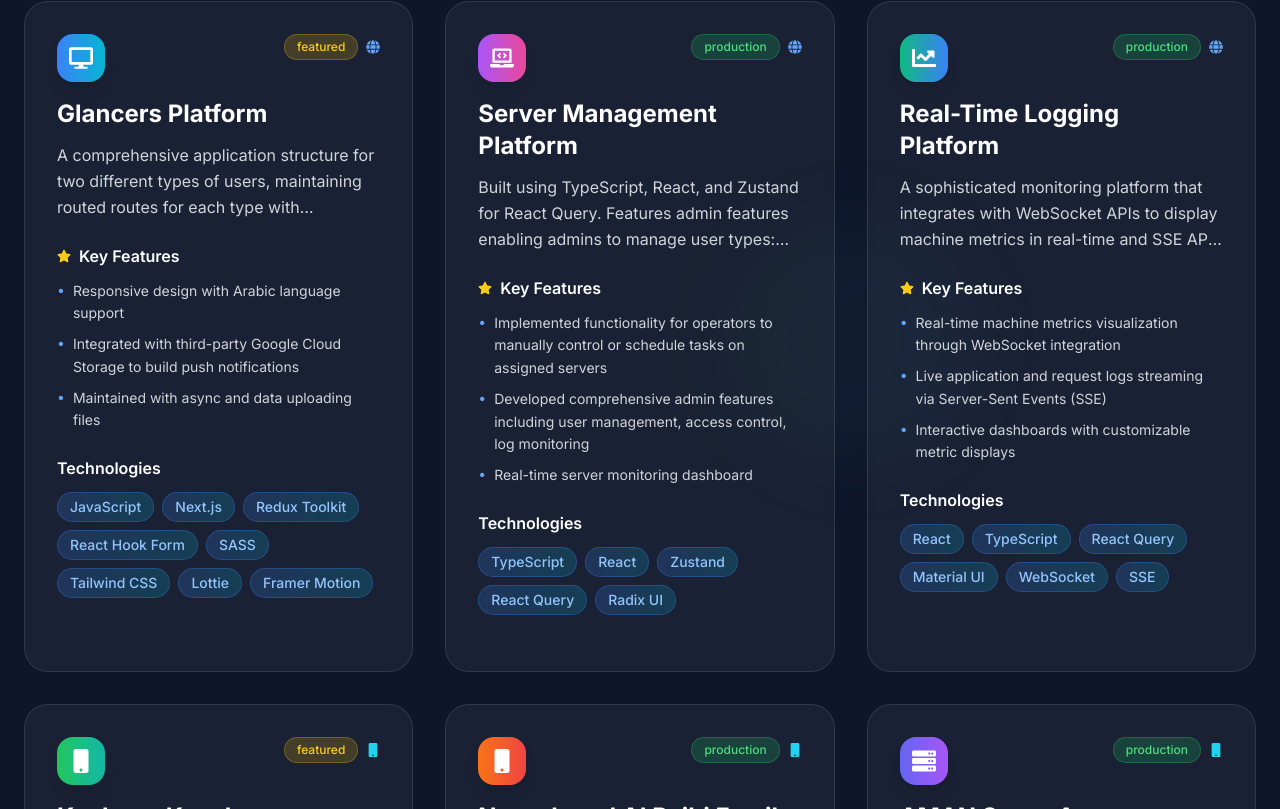
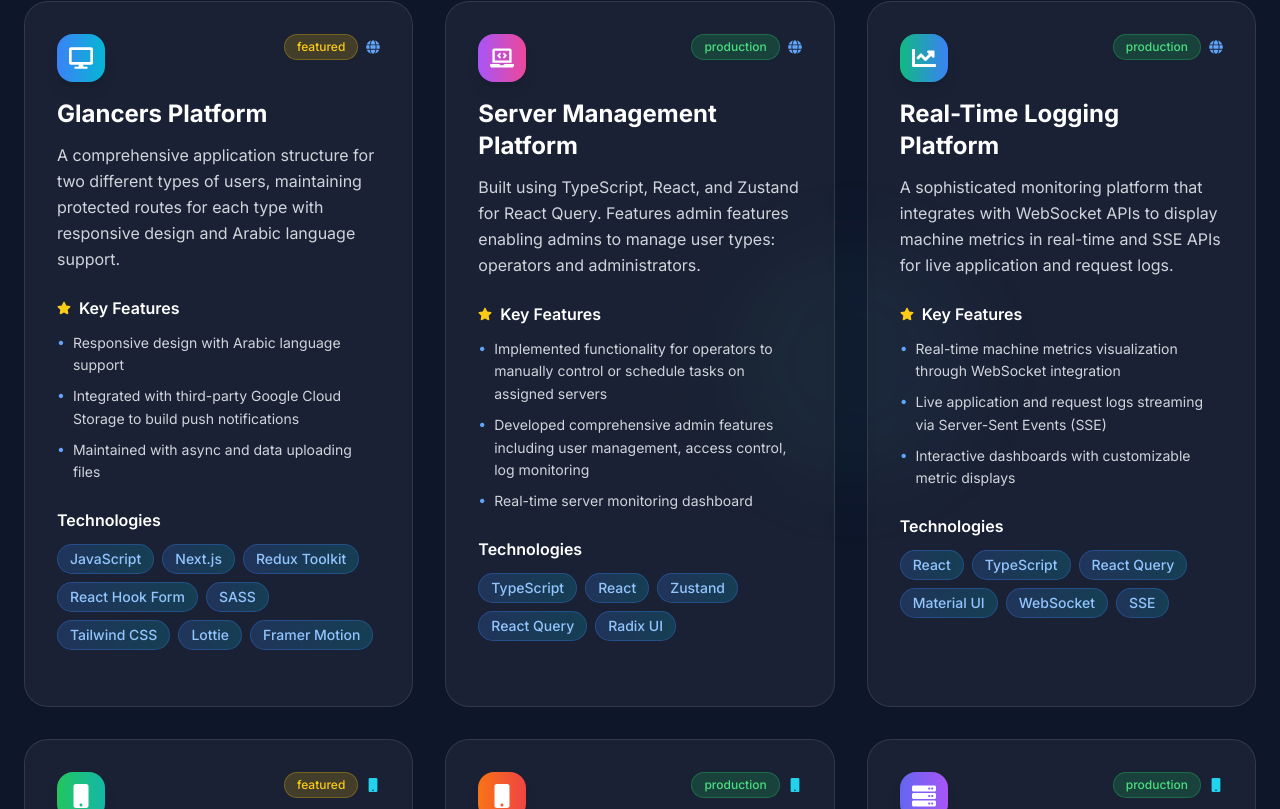
Before and after one commit to AhmedAbdullahFahim/portfolio, a React (Vite) app: page / in a window 1280 px wide. Shown: the part 7411-8220 px from the top of the page. Built offline with nearby package versions, Linux system fonts and the light colour scheme.

Commit message:
removed clipping from project description

```diff
--- a/src/components/Projects.jsx
+++ b/src/components/Projects.jsx
@@ -54,7 +54,7 @@ const Projects = () => {
       id: 1,
       title: "Glancers Platform",
       description:
-        "A comprehensive application structure for two different types of users, maintaining routed routes for each type with responsive design and Arabic language support.",
+        "A comprehensive application structure for two different types of users, maintaining protected routes for each type with responsive design and Arabic language support.",
       category: "web",
       technologies: [
         "JavaScript",
@@ -87,7 +87,13 @@ const Projects = () => {
       description:
         "Built using TypeScript, React, and Zustand for React Query. Features admin features enabling admins to manage user types: operators and administrators.",
       category: "web",
-      technologies: ["TypeScript", "React", "Zustand", "React Query", "Radix UI"],
+      technologies: [
+        "TypeScript",
+        "React",
+        "Zustand",
+        "React Query",
+        "Radix UI",
+      ],
       features: [
         "Implemented functionality for operators to manually control or schedule tasks on assigned servers",
         "Developed comprehensive admin features including user management, access control, log monitoring",
@@ -313,9 +319,16 @@ const Projects = () => {
             <motion.div
               initial={isMobile ? { scale: 1 } : { scale: 0, rotate: -180 }} // No animation on mobile
               animate={
-                inView ? { scale: 1, rotate: 0 } : (isMobile ? { scale: 1 } : { scale: 0, rotate: -180 })
+                inView
+                  ? { scale: 1, rotate: 0 }
+                  : isMobile
+                  ? { scale: 1 }
+                  : { scale: 0, rotate: -180 }
               }
-              transition={{ duration: isMobile ? 0 : 0.8, delay: isMobile ? 0 : 0.2 }} // No animation on mobile
+              transition={{
+                duration: isMobile ? 0 : 0.8,
+                delay: isMobile ? 0 : 0.2,
+              }} // No animation on mobile
               className="w-16 h-16 bg-gradient-to-br from-accent-blue-500 to-accent-blue-400 rounded-2xl mx-auto mb-6 flex items-center justify-center shadow-lg shadow-accent-blue-500/25"
             >
               <FaRocket className="text-white text-2xl" />
@@ -426,7 +439,7 @@ const Projects = () => {
                     {project.title}
                   </h3>
 
-                  <p className="text-gray-300 leading-relaxed mb-6 line-clamp-3">
+                  <p className="text-gray-300 leading-relaxed mb-6">
                     {project.description}
                   </p>
 
@@ -500,11 +513,11 @@ const Projects = () => {
                   whileHover={{ scale: 1.05 }}
                   whileTap={{ scale: 0.95 }}
                   onClick={() => {
-                     const contactSection = document.getElementById('contact');
+                    const contactSection = document.getElementById("contact");
                     if (contactSection) {
                       contactSection.scrollIntoView({
-                         behavior: 'smooth',
-                         block: 'start'
+                        behavior: "smooth",
+                        block: "start",
                       });
                     }
                   }}
```
Lines whose indentation alone changed are shown as unchanged.
